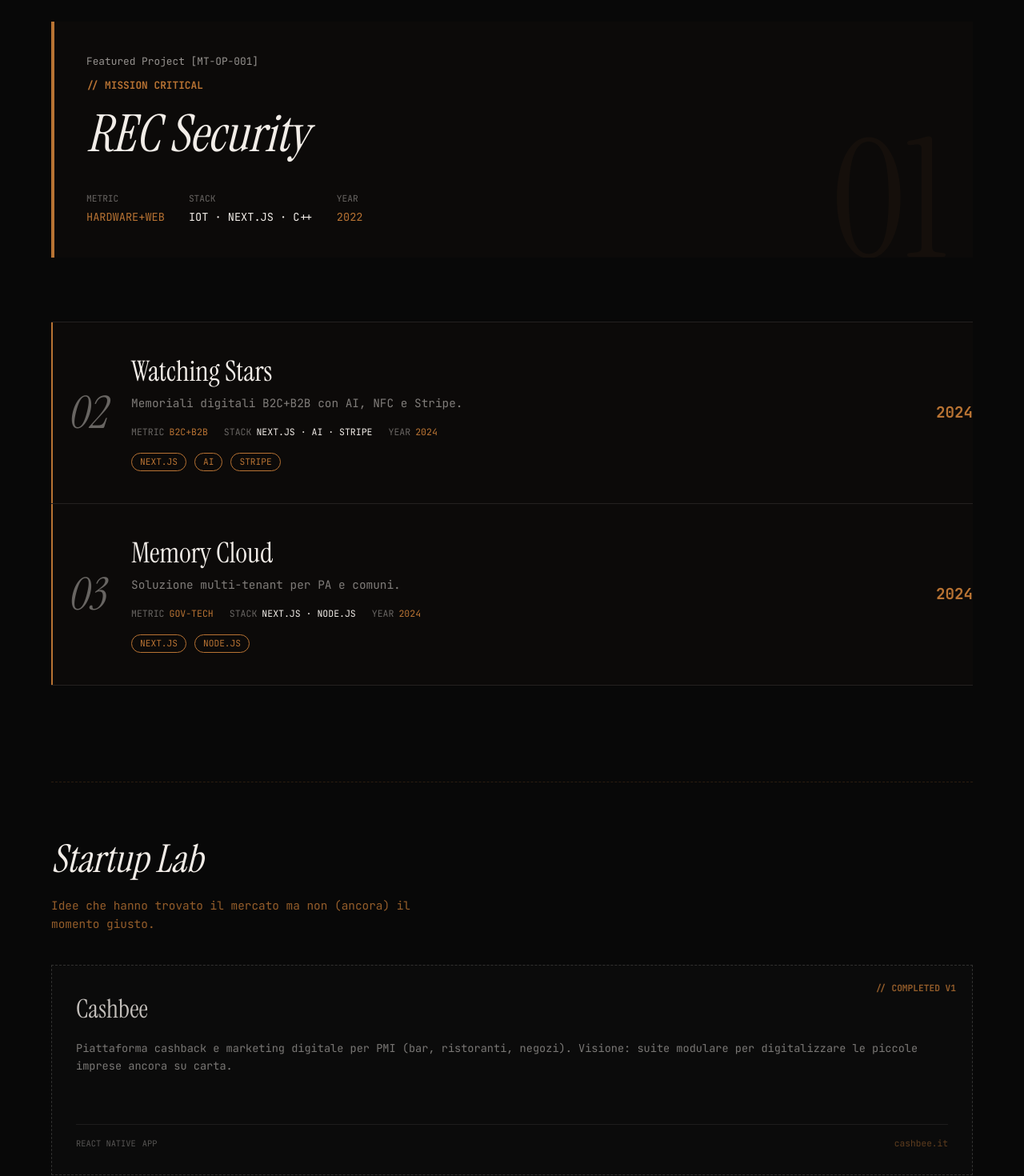
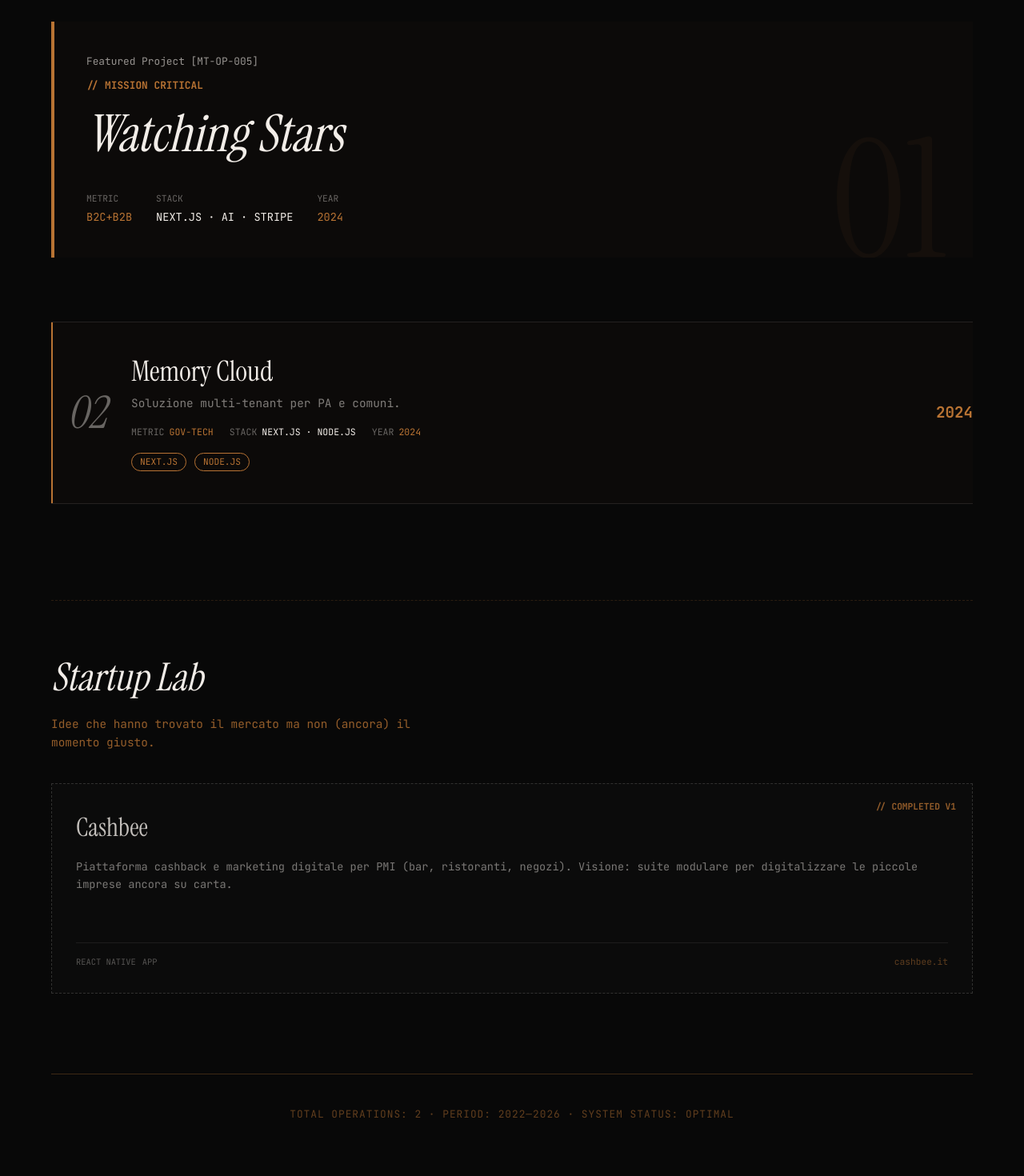
Before and after one commit to Flame0510/micheletornello.com, a Next.js app: page / in a window 1280 px wide. Shown: the part 5220-6690 px from the top of the page at 80% size. Built offline with nearby package versions, Linux system fonts and the light colour scheme.

Commit message:
fix: remove REC Security from portfolio, Watching Stars featured as 01

```diff
--- a/src/components/sections/ImpactStats.tsx
+++ b/src/components/sections/ImpactStats.tsx
@@ -17,13 +17,13 @@ interface Stat {
 const stats: { it: Stat[]; en: Stat[] } = {
   it: [
     { value: "150+", numericValue: 150, suffix: "+", label: "sviluppatori formati", sublabel: "SJA Catania" },
-    { value: "3", numericValue: 3, label: "sistemi live in produzione", sublabel: "personali" },
+    { value: "2", numericValue: 2, label: "sistemi live in produzione", sublabel: "personali" },
     { value: "3", numericValue: 3, label: "anni enterprise", sublabel: "Paradigma SPA" },
     { value: "5", numericValue: 5, label: "settori industry", sublabel: "2022–2024" },
   ],
   en: [
     { value: "150+", numericValue: 150, suffix: "+", label: "developers trained", sublabel: "SJA Catania" },
-    { value: "3", numericValue: 3, label: "live systems in production", sublabel: "personal projects" },
+    { value: "2", numericValue: 2, label: "live systems in production", sublabel: "personal projects" },
     { value: "3", numericValue: 3, label: "enterprise years", sublabel: "Paradigma SPA" },
     { value: "5", numericValue: 5, label: "industry sectors", sublabel: "2022–2024" },
   ],
--- a/src/components/sections/PortfolioSection.tsx
+++ b/src/components/sections/PortfolioSection.tsx
@@ -4,27 +4,18 @@ import { useInView } from 'framer-motion';
 
 const projects = [
   {
-    id: 'MT-OP-001',
+    id: 'MT-OP-005',
     num: '01',
-    name: 'REC Security',
-    tagline: 'Sito vetrina + prototipo sistema sirene IoT (ESP8266).',
-    stack: ['IoT', 'Next.js', 'C++'],
-    year: '2022',
-    metric: 'HARDWARE+WEB',
-    featured: true,
-  },
-  {
-    id: 'MT-OP-005',
-    num: '02',
     name: 'Watching Stars',
     tagline: 'Memoriali digitali B2C+B2B con AI, NFC e Stripe.',
     stack: ['Next.js', 'AI', 'Stripe'],
     year: '2024',
     metric: 'B2C+B2B',
+    featured: true,
   },
   {
     id: 'MT-OP-006',
-    num: '03',
+    num: '02',
     name: 'Memory Cloud',
     tagline: 'Soluzione multi-tenant per PA e comuni.',
     stack: ['Next.js', 'Node.js'],
```
